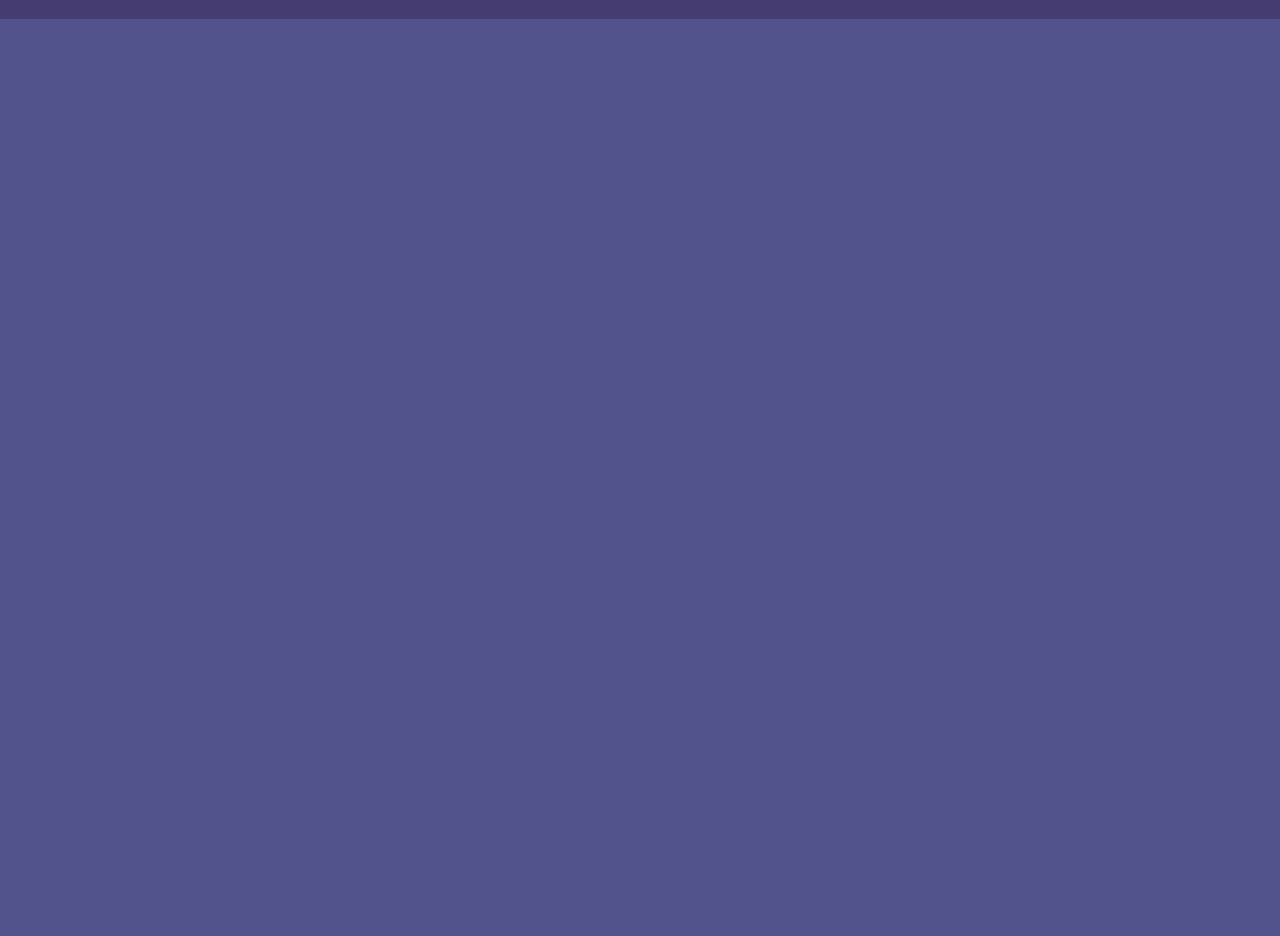
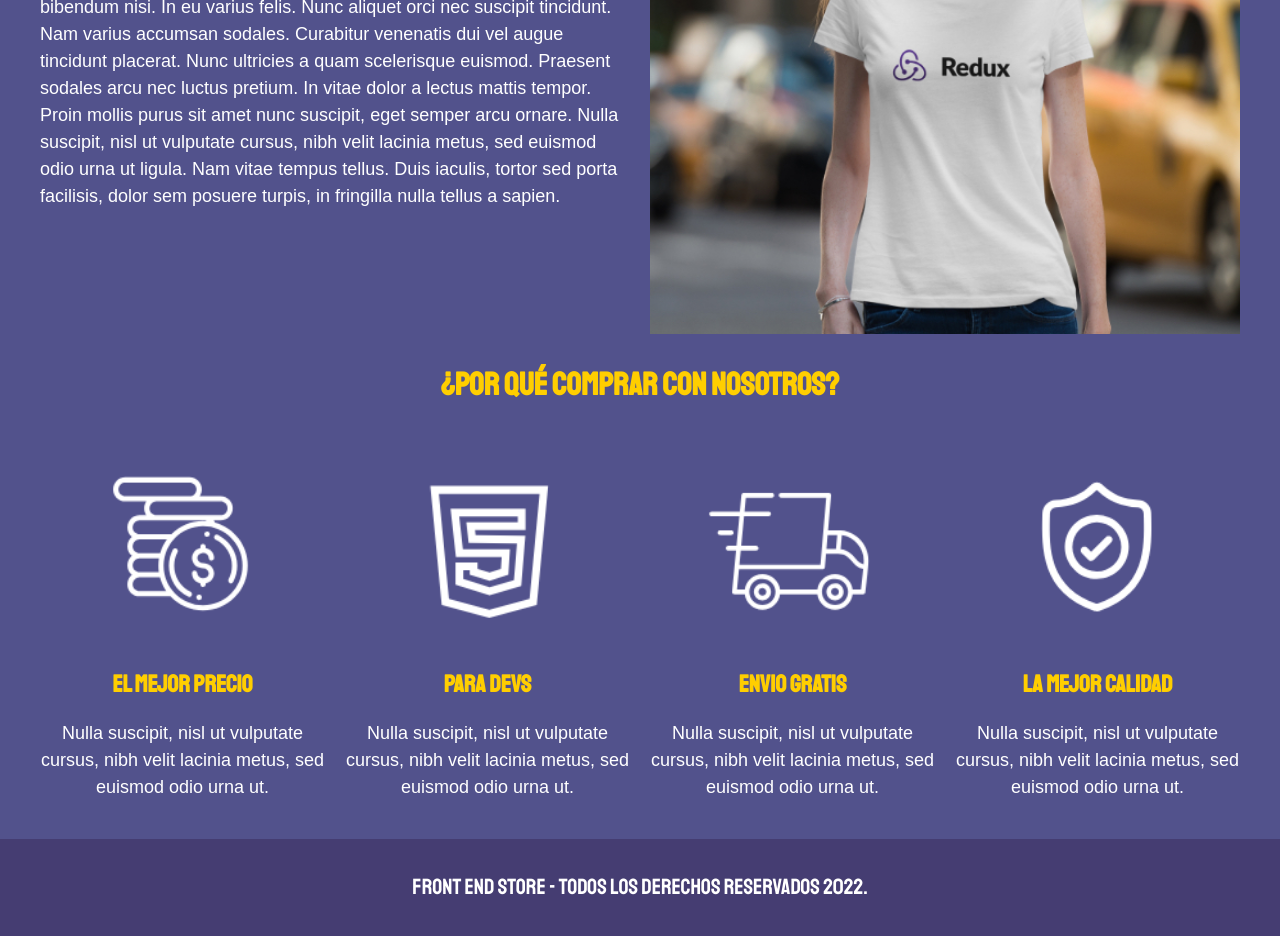
Before and after one commit to gmateo404/FrontEndStore_inicio, a plain HTML site: page nosotros.html in a window 1280 px wide. Shown: the part 421-1357 px from the top of the page. Before the commit the page ends 800 px from the top, so only its background shows below. Drawn offline with Linux system fonts and the light colour scheme.

Commit message:
Se agrega página Nosotros

```diff
--- a/css/style.css
+++ b/css/style.css
@@ -14,7 +14,9 @@ html {
     font-size: 62.5%;
 }
 
-*, *:before, *:after {
+*,
+*:before,
+*:after {
     box-sizing: inherit;
 }
 
@@ -43,7 +45,9 @@ img {
     margin: 0 auto;
 }
 
-h1, h2, h3 {
+h1,
+h2,
+h3 {
     text-align: center;
     color: var(--secundario);
     font-family: var(--fuentePrincipal);
@@ -63,31 +67,31 @@ h3 {
 
 /** Header **/
 
-.header{
+.header {
     display: flex;
     justify-content: center;
 }
 
-.header__logo{
+.header__logo {
     margin: 3rem 0;
 }
 
 /** Footer **/
 
-.footer{
+.footer {
     background-color: var(--primarioOscuro);
     padding: 1rem 0;
     margin-top: 2rem;
 }
 
-.footer__texto{
+.footer__texto {
     font-size: 2.2rem;
     font-family: var(--fuentePrincipal);
     text-align: center;
 }
 
 /** Navegacion **/
-.navegacion{
+.navegacion {
     background-color: var(--primarioOscuro);
     padding: 1rem 0;
     display: flex;
@@ -95,31 +99,32 @@ h3 {
     gap: 2rem;
 }
 
-.navegacion__enlace{
+.navegacion__enlace {
     font-family: var(--fuentePrincipal);
     color: var(--blanco);
     font-size: 3rem;
     margin-right: 2rem;
 }
 
-.navegacion__enlace:last-of-type{
+.navegacion__enlace:last-of-type {
     margin-right: 0;
 }
 
 .navegacion__enlace--activo,
-.navegacion__enlace:hover{
+.navegacion__enlace:hover {
     color: var(--secundario);
 }
 
 /** Grid **/
 
-.grid{
+.grid {
     display: grid;
     grid-template-columns: repeat(2, 1fr);
     gap: 2rem;
 }
-@media (min-width: 768px){
-    .grid{
+
+@media (min-width: 768px) {
+    .grid {
         grid-template-columns: repeat(3, 1fr);
     }
 
@@ -127,32 +132,112 @@ h3 {
 
 /** Productos **/
 
-.producto{
+.producto {
     background-color: var(--primarioOscuro);
     padding: 1rem;
 }
 
-.producto__imagen{
+.producto__imagen {
     width: 100%;
 }
 
-.producto__informacion{
+.producto__informacion {}
 
-}
-
-.producto__nombre{
+.producto__nombre {
     font-size: 4rem;
 }
 
-.producto__precio{
+.producto__precio {
     font-size: 2.8rem;
     color: var(--secundario);
 }
 
 .producto__nombre,
-.producto__precio{
+.producto__precio {
     font-family: var(--fuentePrincipal);
     margin: 1rem 0;
     text-align: center;
     line-height: 1.2;
 }
+
+/** Graficos **/
+
+.grafico {
+    min-height: 30rem;
+    background-repeat: no-repeat;
+    background-size: cover;
+    grid-column: 1 / 3;
+}
+
+.grafico--camisas {
+    grid-row: 2 / 3;
+    background-image: url(../img/grafico1.jpg);
+}
+
+.grafico--node {
+    background-image: url(../img/grafico2.jpg);
+    grid-row: 8 / 9;
+}
+
+@media (min-width: 768px) {
+    .grafico--node {
+        grid-row: 5 / 6;
+        grid-column: 2 / 4;
+    }
+
+}
+
+/** Nosotros **/
+
+.nosotros {
+    display: grid;
+    grid-template-rows: repeat(2, auto);
+}
+
+@media (min-width:768px) {
+    .nosotros {
+        grid-template-columns: repeat(2, 1fr);
+        column-gap: 2rem;
+    }
+}
+
+p.nosotros__contenido{
+
+}
+
+.nosotros__imagen {
+    grid-row: 1 / 2;
+    width: 100%;
+}
+
+@media (min-width: 768px){
+    .nosotros__imagen{
+        grid-column: 2 / 3;
+    }
+}
+
+/** Bloques **/
+
+.bloques{
+    display: grid;
+    grid-template-columns: repeat(2, 1fr);
+    gap: 2rem;
+}
+
+@media (min-width: 768px){
+    .bloques{
+        grid-template-columns: repeat(4, 1fr);
+    }
+}
+
+.bloque{
+    text-align: center;
+}
+
+.bloque__titulo{
+    margin: 0;
+}
+
+.bloque__imagen{
+    width: 100%;
+}
--- a/nosotros.html
+++ b/nosotros.html
@@ -1,5 +1,6 @@
 <!DOCTYPE html>
 <html lang="en">
+
 <head>
     <meta charset="UTF-8">
     <meta http-equiv="X-UA-Compatible" content="IE=edge">
@@ -8,10 +9,12 @@
     <link rel="stylesheet" href="css/normalize.css">
     <link rel="preconnect" href="https://fonts.googleapis.com">
     <link rel="preconnect" href="https://fonts.gstatic.com" crossorigin>
-    <link href="https://fonts.googleapis.com/css2?family=Krub:wght@400;700&family=Staatliches&display=swap" rel="stylesheet">
+    <link href="https://fonts.googleapis.com/css2?family=Krub:wght@400;700&family=Staatliches&display=swap"
+        rel="stylesheet">
     <link rel="stylesheet" href="css/style.css">
 
 </head>
+
 <body>
     <header class="header">
         <a href="index.html">
@@ -26,11 +29,56 @@
 
     <main class="contenedor">
         <h1>Nosotros</h1>
+
+        <div class="nosotros">
+            <div class="nosotros__contenido">
+                <p>Etiam commodo at augue in scelerisque. Maecenas sed placerat lectus. Aenean velit ligula, porta eu
+                    tincidunt et, pharetra at justo. Nunc nec bibendum nisi. In eu varius felis. Nunc aliquet orci nec
+                    suscipit tincidunt. Nam varius accumsan sodales. Curabitur venenatis dui vel augue tincidunt
+                    placerat. Nunc ultricies a quam scelerisque euismod. Praesent sodales arcu nec luctus pretium. In
+                    vitae dolor a lectus mattis tempor. Proin mollis purus sit amet nunc suscipit, eget semper arcu
+                    ornare. Nulla suscipit, nisl ut vulputate cursus, nibh velit lacinia metus, sed euismod odio urna ut
+                    ligula. Nam vitae tempus tellus. Duis iaculis, tortor sed porta facilisis, dolor sem posuere turpis,
+                    in fringilla nulla tellus a sapien.</p>
+            </div>
+            <img src="img/nosotros.jpg" alt="imagen nosotros" class="nosotros__imagen">
+        </div>
     </main>
+
+    <section class="contenedor comprar">
+        <h2 class="comprar__titulo">¿Por qué comprar con nosotros?</h2>
+
+        <div class="bloques">
+            <div class="bloque">
+                <img class="bloque__imagen" src="img/icono_1.png" alt="porque comprar">
+                <h3 class="bloque__titulo">El mejor precio</h3>
+                <p>Nulla suscipit, nisl ut vulputate cursus, nibh velit lacinia metus, sed euismod odio urna ut.</p>
+            </div><!--.bloque-->
+
+            <div class="bloque">
+                <img class="bloque__imagen" src="img/icono_2.png" alt="porque comprar">
+                <h3 class="bloque__titulo">Para devs</h3>
+                <p>Nulla suscipit, nisl ut vulputate cursus, nibh velit lacinia metus, sed euismod odio urna ut.</p>
+            </div><!--.bloque-->
+
+            <div class="bloque">
+                <img class="bloque__imagen" src="img/icono_3.png" alt="porque comprar">
+                <h3 class="bloque__titulo">Envio gratis</h3>
+                <p>Nulla suscipit, nisl ut vulputate cursus, nibh velit lacinia metus, sed euismod odio urna ut.</p>
+            </div><!--.bloque-->
+
+            <div class="bloque">
+                <img class="bloque__imagen" src="img/icono_4.png" alt="porque comprar">
+                <h3 class="bloque__titulo">La mejor calidad</h3>
+                <p>Nulla suscipit, nisl ut vulputate cursus, nibh velit lacinia metus, sed euismod odio urna ut.</p>
+            </div><!--.bloque-->
+        </div><!--.bloques-->
+    </section>
 
     <footer class="footer">
         <p class="footer__texto">Front End Store - Todos los derechos reservados 2022.</p>
     </footer>
 
 </body>
+
 </html>
```
Also changed, not shown: index.html (+3 -0 lines).
